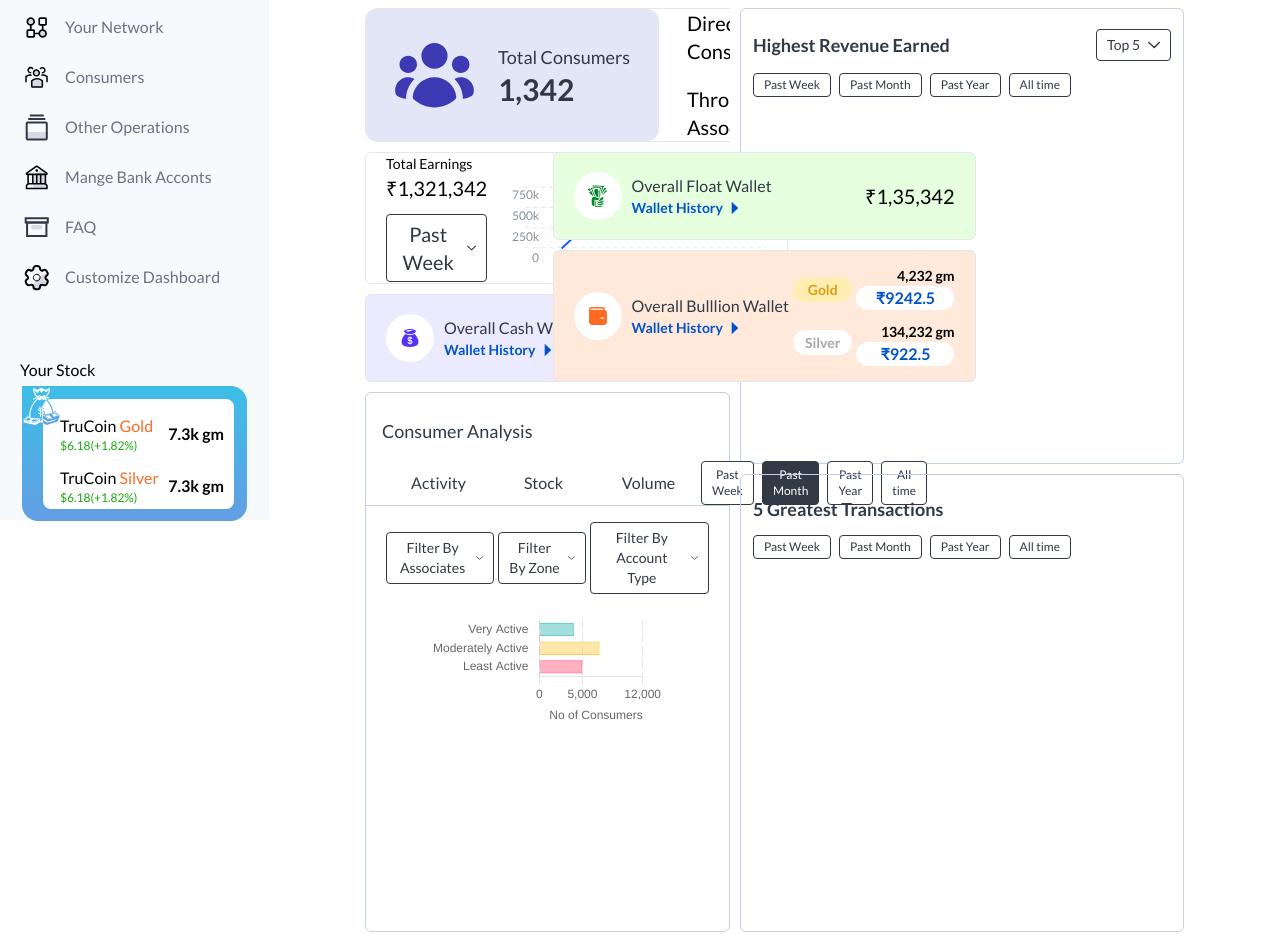
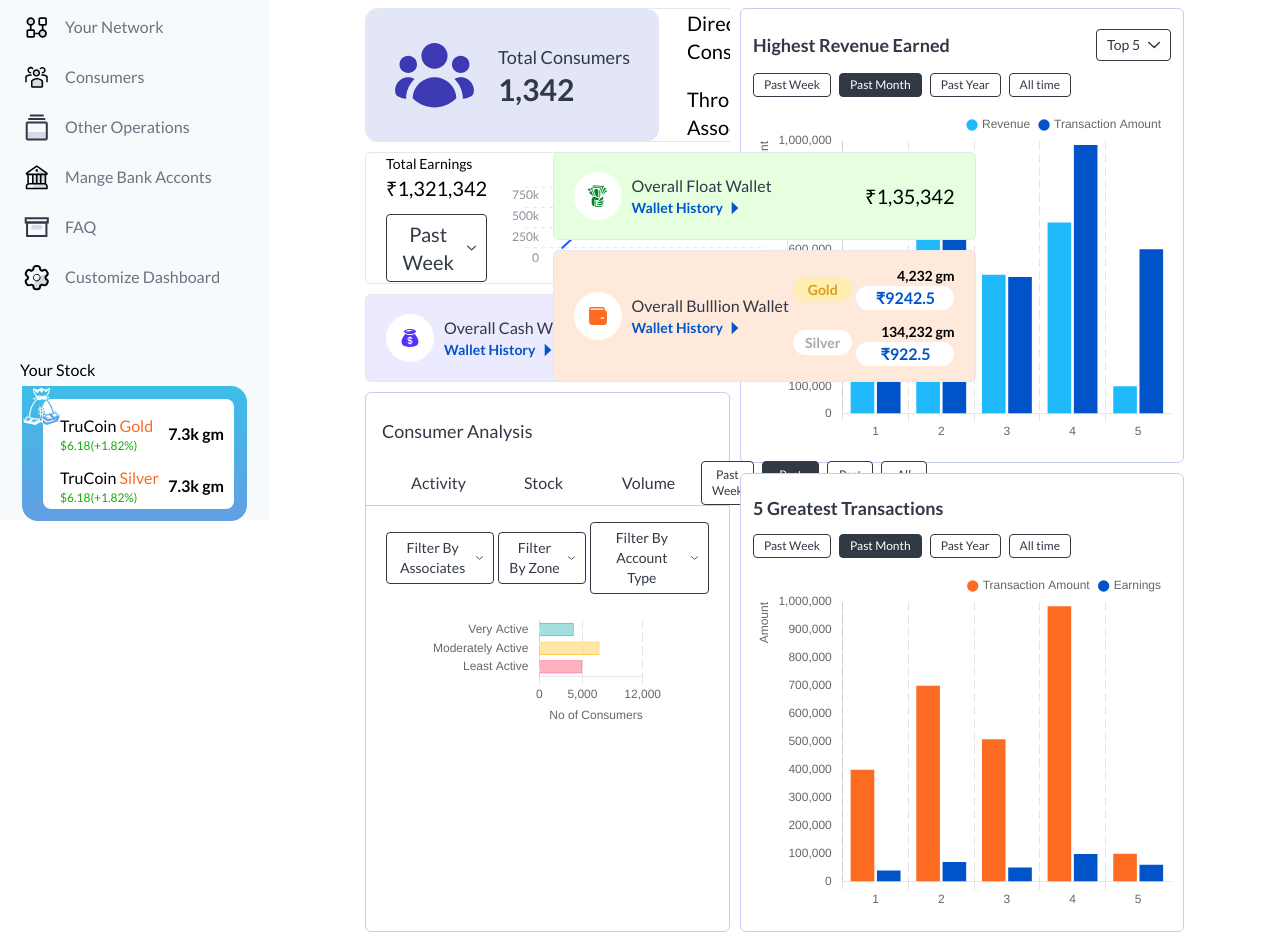
Before and after one commit to chirag1718/zintlr-assignment, a Next.js app: page / in a window 1280 px wide. Shown: the part 280-1214 px from the top of the page. Built offline with nearby package versions, Linux system fonts and the light colour scheme.

Commit message:
feat: created vertical bar graphs

```diff
--- a/src/app/components/ConsumerOverviewComponents/Revenue.tsx
+++ b/src/app/components/ConsumerOverviewComponents/Revenue.tsx
@@ -1,11 +1,46 @@
+"use client";
 import Button from "@/app/utils/Button";
 import Image from "next/image";
 import React from "react";
+import { Bar } from "react-chartjs-2";
+import {
+  Chart as ChartJS,
+  CategoryScale,
+  LinearScale,
+  BarElement,
+  Title,
+  Tooltip,
+  Legend,
+} from "chart.js";
+const Revenue = () => {
+  ChartJS.register(
+    CategoryScale,
+    LinearScale,
+    BarElement,
+    Title,
+    Tooltip,
+    Legend
+  );
+  // chart data
+  const data = {
+    labels: [1, 2, 3, 4, 5],
+    datasets: [
+      {
+        label: "Revenue",
+        data: [400330, 700300, 509000, 700982, 100032],
+        backgroundColor: ["#1FB9FC"],
+      },
+      {
+        label: "Transaction Amount",
+        data: [400000, 700000, 500800, 984975, 603255],
+        backgroundColor: ["#0153C9"],
+      },
+    ],
+  };
 
-const Revenue = () => {
   return (
-    <div className="flex flex-col gap-8 h-full w-full py-5 px-3 border rounded-md border-border-gray">
-      <div className="flex flex-col gap-3">
+    <div className="flex flex-col gap-8 h-full w-full py-5 px-3 border rounded-md bg-white border-border-gray">
+      <div className="flex flex-col gap-3 h-full">
         {/* text and drop down */}
         <div className="flex items-center justify-between w-full">
           <p className="text-lg font-semibold text-text-light-black">
@@ -28,9 +63,56 @@ const Revenue = () => {
         </div>
         <div className="flex items-center justify-start gap-2">
           <Button text="Past Week" light={true} className="text-xs h-6" />
-          <Button text="Past Month" light={true} className="text-xs h-6" />
+          <Button text="Past Month" light={false} className="text-xs h-6" />
           <Button text="Past Year" light={true} className="text-xs h-6" />
           <Button text="All time" light={true} className="text-xs h-6" />
+        </div>
+        <div className="h-full">
+          {/* asdas */}
+          <Bar
+            data={data}
+            options={{
+              maintainAspectRatio: false,
+              responsive: true,
+              scales: {
+                y: {
+                  position: "left",
+                  title: {
+                    display: true,
+                    text: "Amount",
+                    align: "end",
+                  },
+
+                  grid: {
+                    display: false,
+                  },
+                },
+                x: {
+                  border: {
+                    dash: [9, 4],
+                  },
+                  beginAtZero: true,
+                  max: 1000000,
+                  ticks: {
+                    stepSize: 200000,
+                  },
+                },
+              },
+
+              plugins: {
+                legend: {
+                  fullSize: false,
+                  align: "end",
+                  labels: {
+                    usePointStyle: true,
+                    pointStyle: "circle",
+                    boxWidth: 8,
+                    boxHeight: 8,
+                  },
+                },
+              },
+            }}
+          />
         </div>
       </div>
     </div>
--- a/src/app/components/ConsumerOverviewComponents/Transactions.tsx
+++ b/src/app/components/ConsumerOverviewComponents/Transactions.tsx
@@ -1,19 +1,101 @@
+"use client";
 import Button from "@/app/utils/Button";
 import React from "react";
-
+import { Bar } from "react-chartjs-2";
+import {
+  Chart as ChartJS,
+  CategoryScale,
+  LinearScale,
+  BarElement,
+  Title,
+  Tooltip,
+  Legend,
+} from "chart.js";
 const Transactions = () => {
+  ChartJS.register(
+    CategoryScale,
+    LinearScale,
+    BarElement,
+    Title,
+    Tooltip,
+    Legend
+  );
+  // chart data
+  const data = {
+    labels: [1, 2, 3, 4, 5],
+    datasets: [
+      {
+        label: "Transaction Amount",
+        data: [400330, 700300, 509000, 984975, 100032],
+        backgroundColor: ["#FC6B21"],
+      },
+      {
+        label: "Earnings",
+        data: [40000, 70000, 50080, 98497, 60325],
+        backgroundColor: ["#0153C9"],
+      },
+    ],
+  };
   return (
-    <div className="flex flex-col gap-8 h-full w-full py-5 px-3 border rounded-md border-border-gray">
-      <div className="flex flex-col gap-3">
+    <div className="flex flex-col gap-8 h-full w-full py-5 px-3 border rounded-md bg-white border-border-gray">
+      <div className="flex flex-col gap-3 h-full">
         {/* text and drop down */}
         <p className="text-lg font-semibold text-text-light-black">
           5 Greatest Transactions
         </p>
         <div className="flex items-center justify-start gap-2">
           <Button text="Past Week" light={true} className="text-xs h-6" />
-          <Button text="Past Month" light={true} className="text-xs h-6" />
+          <Button text="Past Month" light={false} className="text-xs h-6" />
           <Button text="Past Year" light={true} className="text-xs h-6" />
           <Button text="All time" light={true} className="text-xs h-6" />
+        </div>
+        <div className="h-full">
+          {/* asdas */}
+          <Bar
+            data={data}
+            options={{
+              maintainAspectRatio: false,
+              responsive: true,
+
+              scales: {
+                y: {
+                  position: "left",
+                  title: {
+                    display: true,
+                    text: "Amount",
+                    align: "end",
+                  },
+                  grid: {
+                    display: false,
+                  },
+                },
+                x: {
+                  border: {
+                    dash: [9, 4],
+                  },
+
+                  beginAtZero: true,
+                  max: 1000000,
+                  ticks: {
+                    stepSize: 200000,
+                  },
+                },
+              },
+
+              plugins: {
+                legend: {
+                  fullSize: false,
+                  align: "end",
+                  labels: {
+                    usePointStyle: true,
+                    pointStyle: "circle",
+                    boxWidth: 8,
+                    boxHeight: 8,
+                  },
+                },
+              },
+            }}
+          />
         </div>
       </div>
     </div>
```
